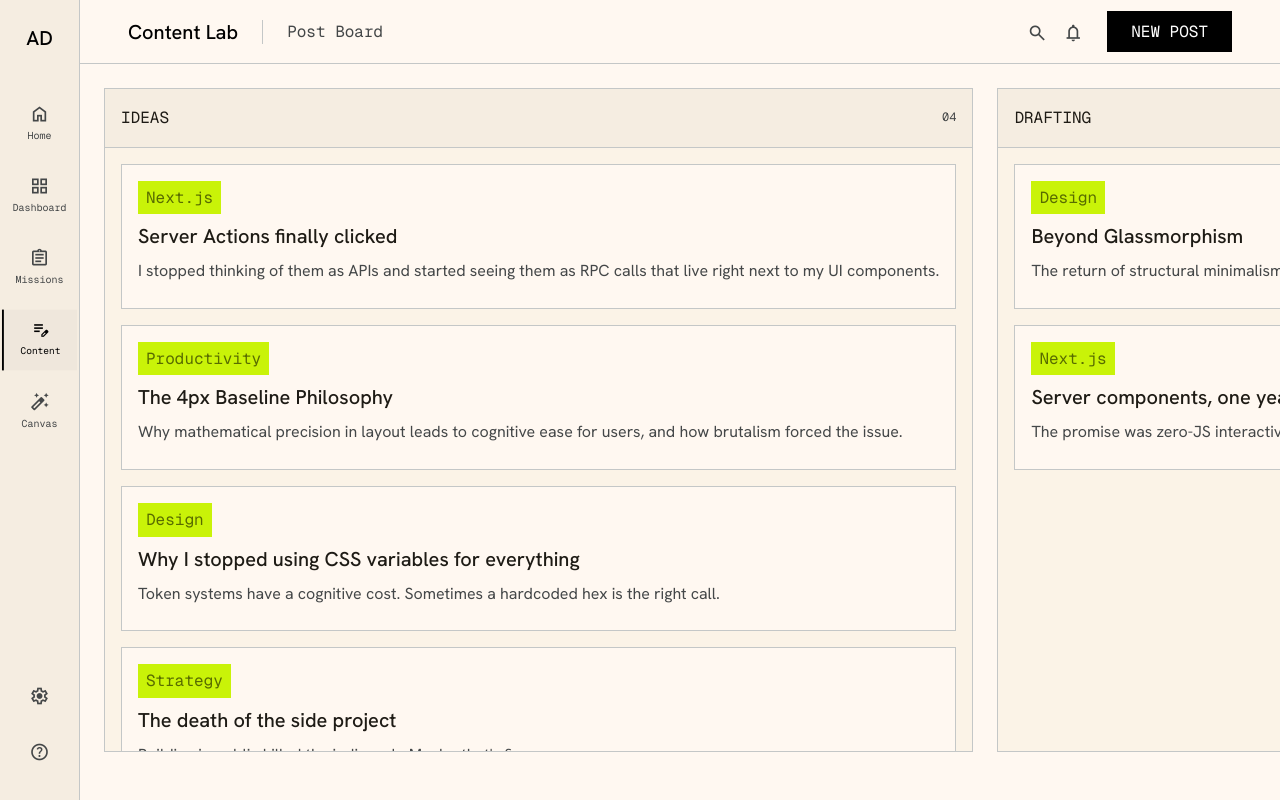
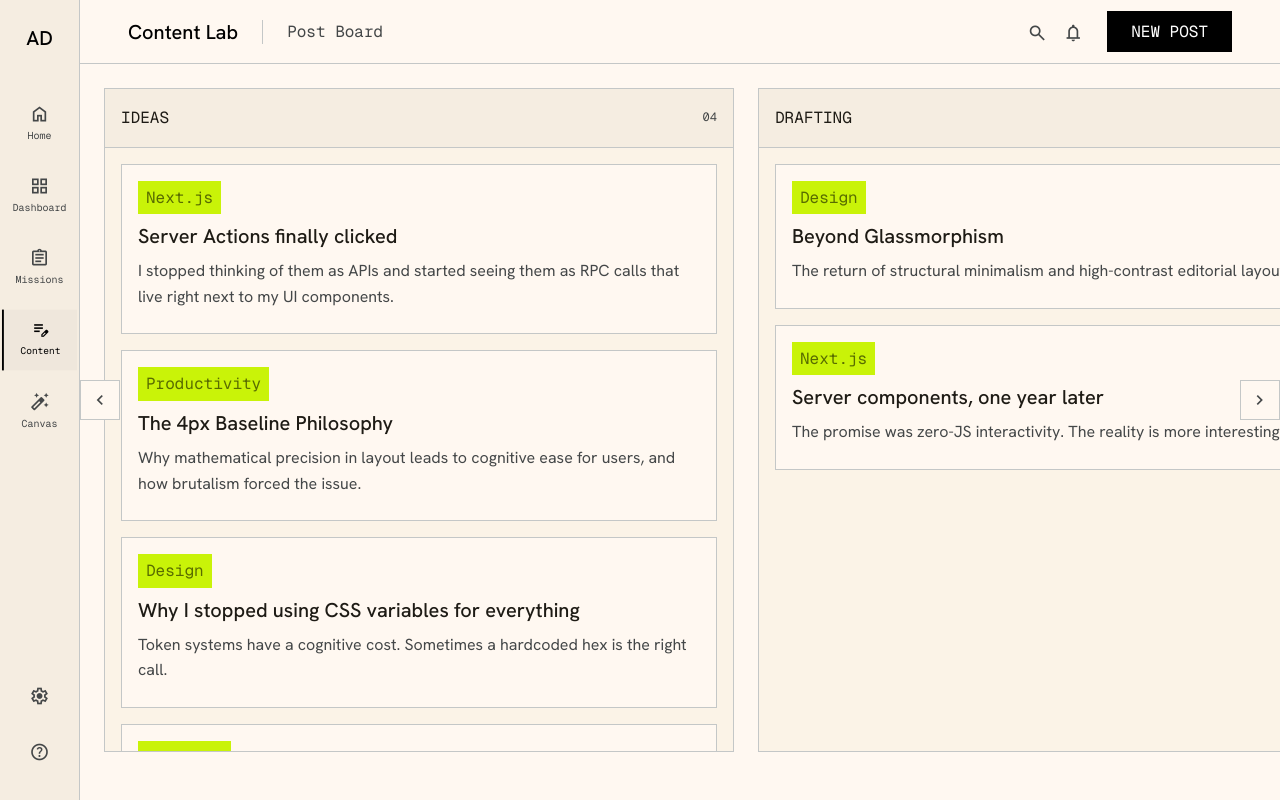
Before and after one commit to realSUDO/attack-desk, a Next.js app: page /post-lab in a window 1280 px wide. Built offline with nearby package versions, Linux system fonts and the light colour scheme; no server answers; the database is empty.

Commit message:
Add : Post Page

```diff
--- a/src/components/post-lab/PostLabClient.tsx
+++ b/src/components/post-lab/PostLabClient.tsx
@@ -1,6 +1,6 @@
 "use client";
 
-import { useState } from "react";
+import { useEffect, useRef, useState } from "react";
 
 import { MaterialIcon } from "@/components/landing/icons/MaterialIcon";
 
@@ -19,14 +19,100 @@ type Props = {
   columns: ReadonlyArray<Column>;
 };
 
+const COLUMN_WIDTH = 630;
+const COLUMN_GAP = 24;
+const SLIDE_STEP = COLUMN_WIDTH + COLUMN_GAP;
+
 export function PostLabClient({ columns }: Props) {
   const [selectedId, setSelectedId] = useState<string | null>(null);
   const [isCreating, setIsCreating] = useState(false);
+  const [isDragging, setIsDragging] = useState(false);
+  const scrollRef = useRef<HTMLElement>(null);
+  const dragState = useRef<{
+    startX: number;
+    startScrollLeft: number;
+    pointerId: number | null;
+  } | null>(null);
+  const didDragRef = useRef(false);
+
   const selected =
     columns.flatMap((c) => c.posts).find((p) => p.id === selectedId) ?? null;
 
   const open = isCreating || selected !== null;
   const mode: "create" | "edit" = isCreating ? "create" : "edit";
+
+  const handlePointerDown = (e: React.PointerEvent<HTMLElement>) => {
+    if (e.button !== 0) return;
+    if (!scrollRef.current) return;
+    dragState.current = {
+      startX: e.clientX,
+      startScrollLeft: scrollRef.current.scrollLeft,
+      pointerId: e.pointerType === "mouse" ? null : e.pointerId,
+    };
+    didDragRef.current = false;
+  };
+
+  useEffect(() => {
+    const el = scrollRef.current;
+    if (!el) return;
+    const onWheel = (e: WheelEvent) => {
+      if (e.deltaY === 0 && e.deltaX === 0) return;
+      e.preventDefault();
+      const raw = e.deltaY !== 0 ? e.deltaY : e.deltaX;
+      el.scrollLeft += raw * 0.6;
+    };
+    el.addEventListener("wheel", onWheel, { passive: false });
+    return () => {
+      el.removeEventListener("wheel", onWheel);
+    };
+  }, []);
+
+  useEffect(() => {
+    const onMove = (e: PointerEvent) => {
+      const state = dragState.current;
+      if (!state || !scrollRef.current) return;
+      const dx = e.clientX - state.startX;
+      if (Math.abs(dx) > 4) {
+        didDragRef.current = true;
+        if (!isDragging) setIsDragging(true);
+      }
+      scrollRef.current.scrollLeft = state.startScrollLeft - dx;
+    };
+    const onUp = (e: PointerEvent) => {
+      const state = dragState.current;
+      if (!state) return;
+      if (
+        state.pointerId !== null &&
+        e.pointerId !== state.pointerId
+      ) {
+        return;
+      }
+      dragState.current = null;
+      setIsDragging(false);
+    };
+    const onCancel = () => {
+      dragState.current = null;
+      didDragRef.current = false;
+      setIsDragging(false);
+    };
+    document.addEventListener("pointermove", onMove);
+    document.addEventListener("pointerup", onUp);
+    document.addEventListener("pointercancel", onCancel);
+    return () => {
+      document.removeEventListener("pointermove", onMove);
+      document.removeEventListener("pointerup", onUp);
+      document.removeEventListener("pointercancel", onCancel);
+    };
+  }, [isDragging]);
+
+  const handleCardSelect = (id: string) => {
+    if (didDragRef.current) {
+      didDragRef.current = false;
+      return;
+    }
+    setIsCreating(false);
+    setSelectedId(id);
+  };
 
   return (
     <>
@@ -67,7 +153,34 @@ export function PostLabClient({ columns }: Props) {
       </header>
 
       {/* Main Content: Kanban Board */}
-      <main className="bg-background ml-20 mt-16 flex h-[calc(100vh-64px)] flex-1 overflow-x-auto overflow-y-hidden p-lg">
+      <main
+        ref={scrollRef}
+        onPointerDown={handlePointerDown}
+        className={`board-scroll bg-background ml-20 mt-16 flex h-[calc(100vh-64px)] flex-1 overflow-x-auto overflow-y-hidden p-lg ${
+          isDragging ? "cursor-grabbing select-none" : "cursor-grab"
+        }`}
+      >
+        <button
+          type="button"
+          aria-label="Previous column"
+          onClick={() => {
+            scrollRef.current?.scrollBy({ left: -SLIDE_STEP, behavior: "smooth" });
+          }}
+          className="border-outline-variant text-on-surface-variant hover:border-primary hover:text-primary fixed top-1/2 left-20 z-30 flex h-10 w-10 -translate-y-1/2 items-center justify-center border bg-background transition-colors"
+        >
+          <MaterialIcon name="chevron_left" size={20} />
+        </button>
+        <button
+          type="button"
+          aria-label="Next column"
+          onClick={() => {
+            scrollRef.current?.scrollBy({ left: SLIDE_STEP, behavior: "smooth" });
+          }}
+          className="border-outline-variant text-on-surface-variant hover:border-primary hover:text-primary fixed top-1/2 right-0 z-30 flex h-10 w-10 -translate-y-1/2 items-center justify-center border bg-background transition-colors"
+        >
+          <MaterialIcon name="chevron_right" size={20} />
+        </button>
+
         <div className="flex h-full min-w-max gap-lg pb-lg">
           {columns.map((col) => {
             const isPosted = col.status === "POSTED";
@@ -77,7 +190,7 @@ export function PostLabClient({ columns }: Props) {
             return (
               <div
                 key={col.status}
-                className="board-column bg-surface-container-low border-outline-variant flex h-full flex-col border"
+                className="board-column bg-surface-container-low border-outline-variant flex h-full w-[630px] shrink-0 flex-col border scroll-snap-align-start"
               >
                 <div className="bg-surface-container border-outline-variant flex items-center justify-between border-b p-md">
                   <span className="mono-label font-label-md">{title}</span>
@@ -103,10 +216,7 @@ export function PostLabClient({ columns }: Props) {
                       <PostCard
                         key={p.id}
                         post={p}
-                        onSelect={(id) => {
-                          setIsCreating(false);
-                          setSelectedId(id);
-                        }}
+                        onSelect={handleCardSelect}
                       />
                     ))
                   )}
@@ -128,8 +238,21 @@ export function PostLabClient({ columns }: Props) {
       />
 
       <style jsx global>{`
+        .board-scroll {
+          scroll-snap-type: x proximity;
+          scroll-padding-left: 0;
+          scrollbar-width: thin;
+        }
+        .board-scroll::-webkit-scrollbar {
+          height: 6px;
+        }
+        .board-scroll::-webkit-scrollbar-track {
+          background: transparent;
+        }
+        .board-scroll::-webkit-scrollbar-thumb {
+          background: #c4c7c7;
+        }
         .board-column {
-          min-width: 320px;
           min-height: calc(100vh - 160px);
         }
         .mono-label {
```
